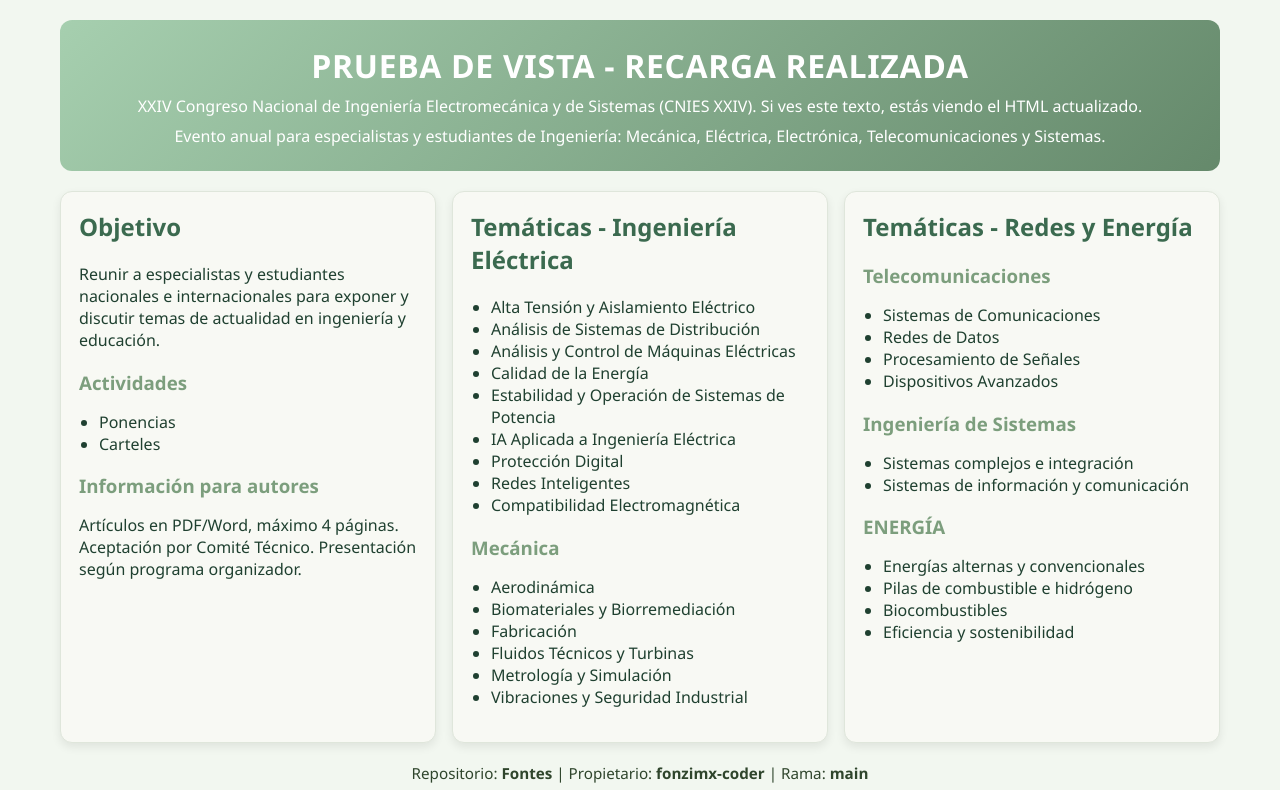
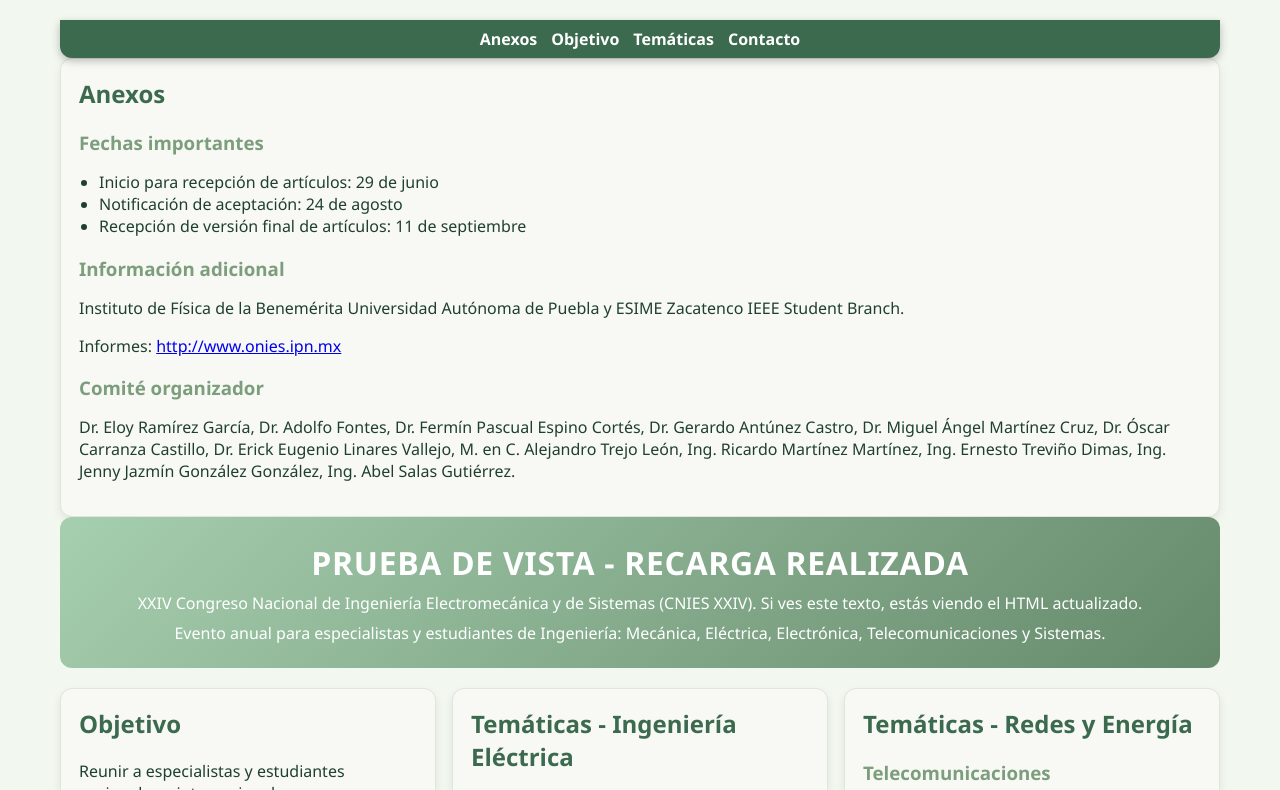
Before and after one commit to fonzimx-coder/Fontes, a plain HTML site: page index.html in a window 1280 px wide. Shown: the top 790 px of the page. Drawn offline with Linux system fonts and the light colour scheme.

Commit message:
Add sticky navigation bar and update sections

```diff
--- a/index.html
+++ b/index.html
@@ -51,6 +51,36 @@
             margin-bottom: 8px;
         }
 
+        nav {
+            position: sticky;
+            top: 0;
+            background: #3b6a4f;
+            color: #fff;
+            padding: 8px 16px;
+            border-radius: 0 0 12px 12px;
+            z-index: 50;
+            box-shadow: 0 3px 8px rgba(0,0,0,.25);
+        }
+
+        nav ul {
+            list-style: none;
+            margin: 0;
+            padding: 0;
+            display: flex;
+            gap: 14px;
+            justify-content: center;
+        }
+
+        nav a {
+            color: #fff;
+            text-decoration: none;
+            font-weight: 600;
+        }
+
+        nav a:hover {
+            text-decoration: underline;
+        }
+
         .hero {
             text-align: center;
             padding: 24px 16px;
@@ -86,6 +116,30 @@
 </head>
 <body>
     <div class="wrapper">
+        <nav>
+            <ul>
+                <li><a href="#anexos">Anexos</a></li>
+                <li><a href="#objetivo">Objetivo</a></li>
+                <li><a href="#tematicas">Temáticas</a></li>
+                <li><a href="#contacto">Contacto</a></li>
+            </ul>
+        </nav>
+
+        <section id="anexos" class="panel">
+            <h2>Anexos</h2>
+            <h3>Fechas importantes</h3>
+            <ul>
+                <li>Inicio para recepción de artículos: 29 de junio</li>
+                <li>Notificación de aceptación: 24 de agosto</li>
+                <li>Recepción de versión final de artículos: 11 de septiembre</li>
+            </ul>
+            <h3>Información adicional</h3>
+            <p>Instituto de Física de la Benemérita Universidad Autónoma de Puebla y ESIME Zacatenco IEEE Student Branch.</p>
+            <p>Informes: <a href="http://www.onies.ipn.mx" target="_blank">http://www.onies.ipn.mx</a></p>
+            <h3>Comité organizador</h3>
+            <p>Dr. Eloy Ramírez García, Dr. Adolfo Fontes, Dr. Fermín Pascual Espino Cortés, Dr. Gerardo Antúnez Castro, Dr. Miguel Ángel Martínez Cruz, Dr. Óscar Carranza Castillo, Dr. Erick Eugenio Linares Vallejo, M. en C. Alejandro Trejo León, Ing. Ricardo Martínez Martínez, Ing. Ernesto Treviño Dimas, Ing. Jenny Jazmín González González, Ing. Abel Salas Gutiérrez.</p>
+        </section>
+
         <header class="hero">
             <h1>PRUEBA DE VISTA - RECARGA REALIZADA</h1>
             <p>XXIV Congreso Nacional de Ingeniería Electromecánica y de Sistemas (CNIES XXIV). Si ves este texto, estás viendo el HTML actualizado.</p>
@@ -158,6 +212,21 @@
             </article>
         </div>
 
+        <section id="anexos" class="panel">
+            <h2>Anexos</h2>
+            <h3>Fechas importantes</h3>
+            <ul>
+                <li>Inicio para recepción de artículos: 29 de junio</li>
+                <li>Notificación de aceptación: 24 de agosto</li>
+                <li>Recepción de versión final de artículos: 11 de septiembre</li>
+            </ul>
+            <h3>Información adicional</h3>
+            <p>Instituto de Física de la Benemérita Universidad Autónoma de Puebla y ESIME Zacatenco IEEE Student Branch.</p>
+            <p>Informes: <a href="http://www.onies.ipn.mx" target="_blank">http://www.onies.ipn.mx</a></p>
+            <h3>Comité organizador</h3>
+            <p>Dr. Eloy Ramírez García, Dr. Adolfo Fontes, Dr. Fermín Pascual Espino Cortés, Dr. Gerardo Antúnez Castro, Dr. Miguel Ángel Martínez Cruz, Dr. Óscar Carranza Castillo, Dr. Erick Eugenio Linares Vallejo, M. en C. Alejandro Trejo León, Ing. Ricardo Martínez Martínez, Ing. Ernesto Treviño Dimas, Ing. Jenny Jazmín González González, Ing. Abel Salas Gutiérrez.</p>
+        </section>
+
         <footer>
             <p>Repositorio: <strong>Fontes</strong> | Propietario: <strong>fonzimx-coder</strong> | Rama: <strong>main</strong></p>
             <p><a href="https://github.com/fonzimx-coder/Fontes" target="_blank">Ver en GitHub</a></p>
```
